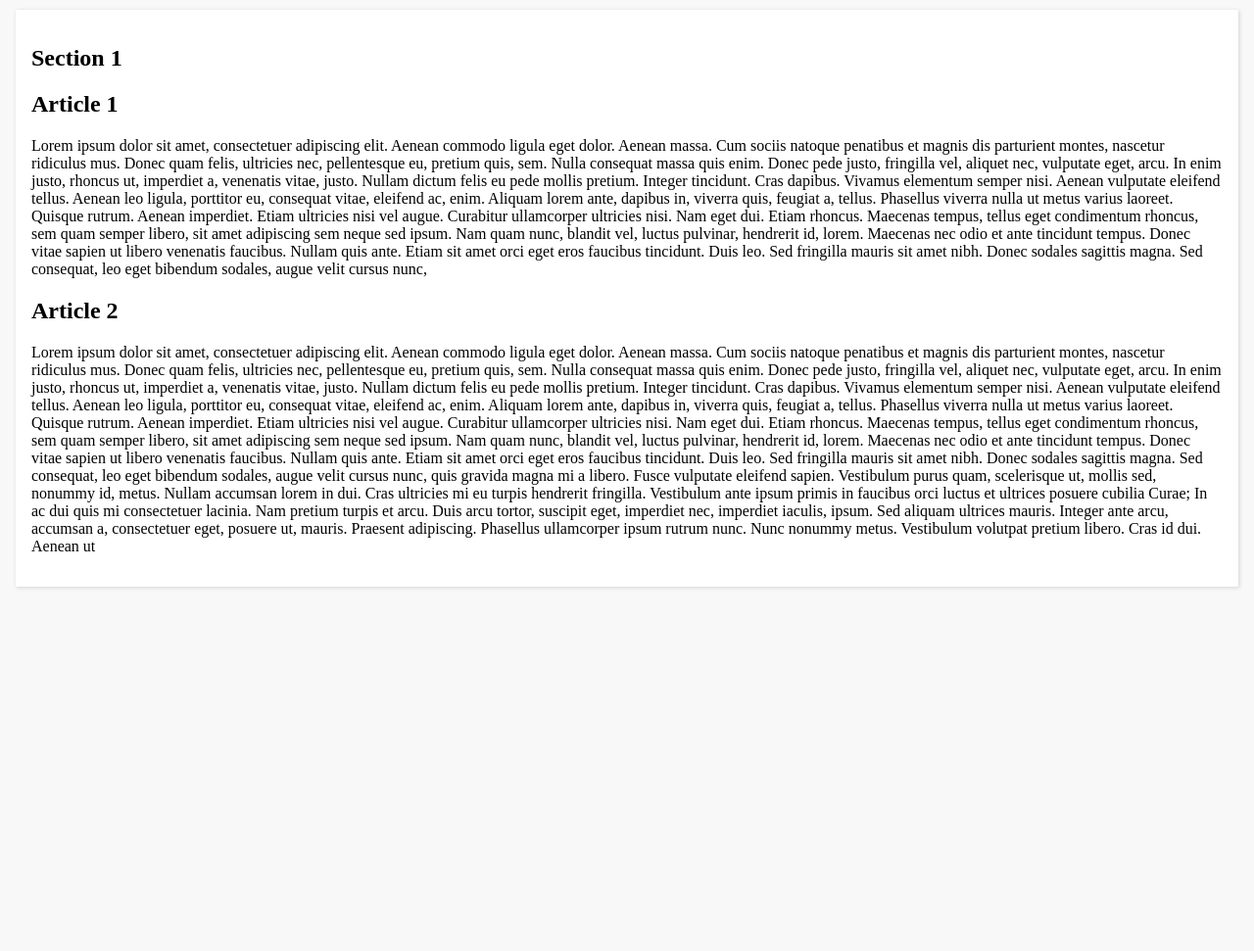
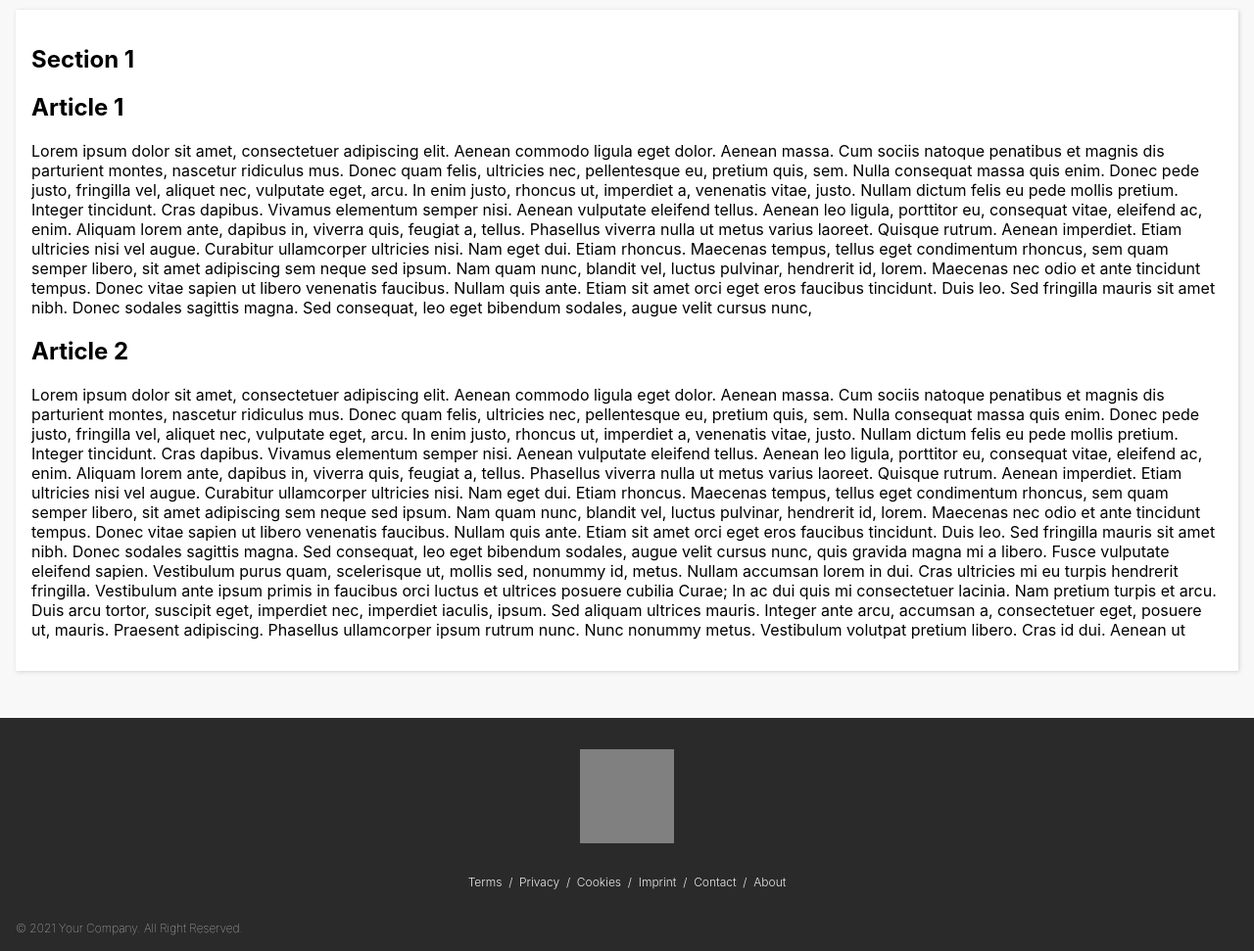
Before and after one commit to rucub100/website-template, a website: page index.html in a window 1280 px wide. Shown: the part 70-1041 px from the top of the page at 98% size. Before the commit the page ends 800 px from the top, so only its background shows below. Drawn offline with Linux system fonts and the light colour scheme.

Commit message:
update footer

```diff
--- /dev/null
+++ b/css/footer.css
@@ -0,0 +1,31 @@
+.logo-icon-footer {
+  width: 6rem;
+  height: 6rem;
+  background-color: gray;
+  margin: 1rem;
+  align-self: center;
+}
+
+.legal-container {
+  margin: 1rem 0;
+  align-self: center;
+}
+
+a,
+a:link,
+a:visited,
+a:active,
+span {
+  text-decoration: none;
+  outline: none;
+  color: inherit;
+}
+
+a:hover {
+  color: white;
+}
+
+.copyright {
+  font-weight: 100;
+  margin-top: 1rem;
+}
--- a/index.html
+++ b/index.html
@@ -7,6 +7,7 @@
     <base href="https://rucub100.github.io/website-template/" target="_self" />
     <link rel="stylesheet" type="text/css" href="style.css" />
     <link rel="stylesheet" type="text/css" href="css/nav.css" />
+    <link rel="stylesheet" type="text/css" href="css/footer.css" />
     <script defer type="text/javascript" src="main.js"></script>
     <script defer type="text/javascript" src="js/header-hide-onscroll.js"></script>
     <noscript>Your browser does not support JavaScript!</noscript>
@@ -94,7 +95,23 @@
             <aside class="aside"></aside>
         </div>
         <address class="address"></address>
-        <footer class="footer"></footer>
+        <footer class="footer">
+            <div class="logo-icon-footer"></div>
+            <div class="legal-container">
+                <a href="terms">Terms</a>
+                <span>&nbsp;/&nbsp;</span>
+                <a href="terms">Privacy</a>
+                <span>&nbsp;/&nbsp;</span>
+                <a href="terms">Cookies</a>
+                <span>&nbsp;/&nbsp;</span>
+                <a href="terms">Imprint</a>
+                <span>&nbsp;/&nbsp;</span>
+                <a href="terms">Contact</a>
+                <span>&nbsp;/&nbsp;</span>
+                <a href="terms">About</a>
+            </div>
+            <div class="copyright">© 2021 Your Company. All Right Reserved.</div>
+        </footer>
     </div>
 </body>
 
--- a/style.css
+++ b/style.css
@@ -8,6 +8,8 @@ body {
   margin: 0;
   padding: 0;
   background-color: rgb(248, 248, 248);
+  font-family: -apple-system, BlinkMacSystemFont, "Segoe UI", Roboto, Oxygen,
+    Ubuntu, Cantarell, "Open Sans", "Helvetica Neue", sans-serif;
 }
 
 *,
@@ -84,7 +86,17 @@ section {
 }
 
 .footer {
+  background-color: rgb(42, 42, 42);
+  color: rgba(255, 255, 255, 0.9);
+  font-size: 75%;
+  font-weight: 300;
+  display: flex;
+  justify-content: flex-start;
+  flex-flow: column nowrap;
+  align-items: flex-start;
   width: 100%;
+  margin-top: 2rem;
+  padding: 1rem;
 }
 
 /* 640px / 16px/em = 40em */
```
